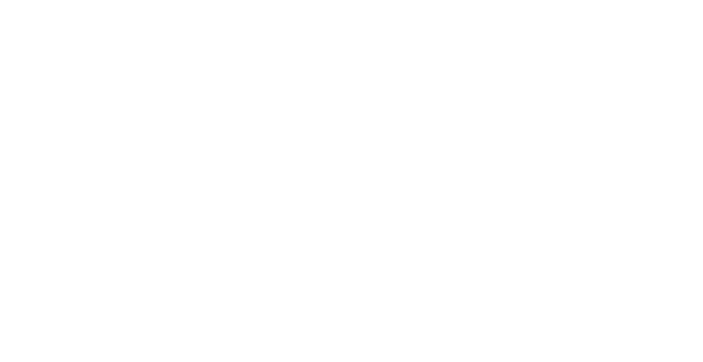
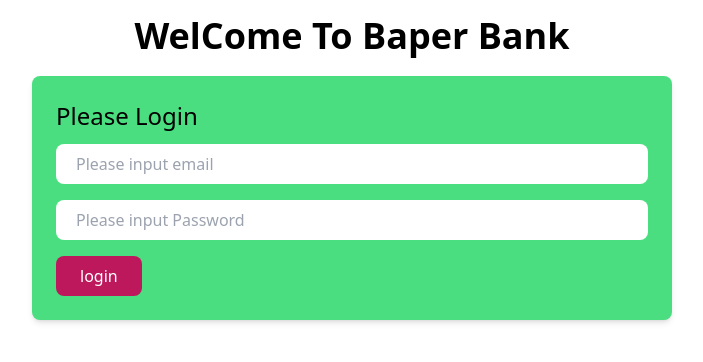
Before and after one commit to gsmkawsar/baper-hotel, a plain HTML site: page index.html in a window 1280 px wide. Shown: the whole page, without its empty margins (288-991 px from the left). Drawn offline with nearby package versions, Linux system fonts and the light colour scheme.

Commit message:
login html

```diff
--- a/index.html
+++ b/index.html
@@ -4,8 +4,21 @@
     <meta charset="UTF-8">
     <meta name="viewport" content="width=device-width, initial-scale=1.0">
     <title>Baper Hotel</title>
+    <script src="https://cdn.tailwindcss.com"></script>
 </head>
 <body>
+    <header>
+        <div >
+            <h1 class="text-4xl font-bold text-center mt-4 mb-5">WelCome To Baper Bank</h1>
+            <div class=" shadow-md bg-green-400 p-6 rounded-lg w-3/6 m-auto">
+                <h3 class="mb-3 text-2xl">Please Login</h3>
+                <input class=" mb-4 p-2 pl-5 w-full rounded-lg" type="email" name="" id="" placeholder="Please input email">
+                <input class=" block mb-4 p-2 pl-5 w-full rounded-lg" type="password" name="" id=""placeholder="Please input Password">
+                <button class=" hover:bg-red-500 font-medium rounded-lg text-white px-6 py-2 bg-pink-700 " >login</button>
+            </div>
+
+        </div>
+    </header>
 
 
 
```
